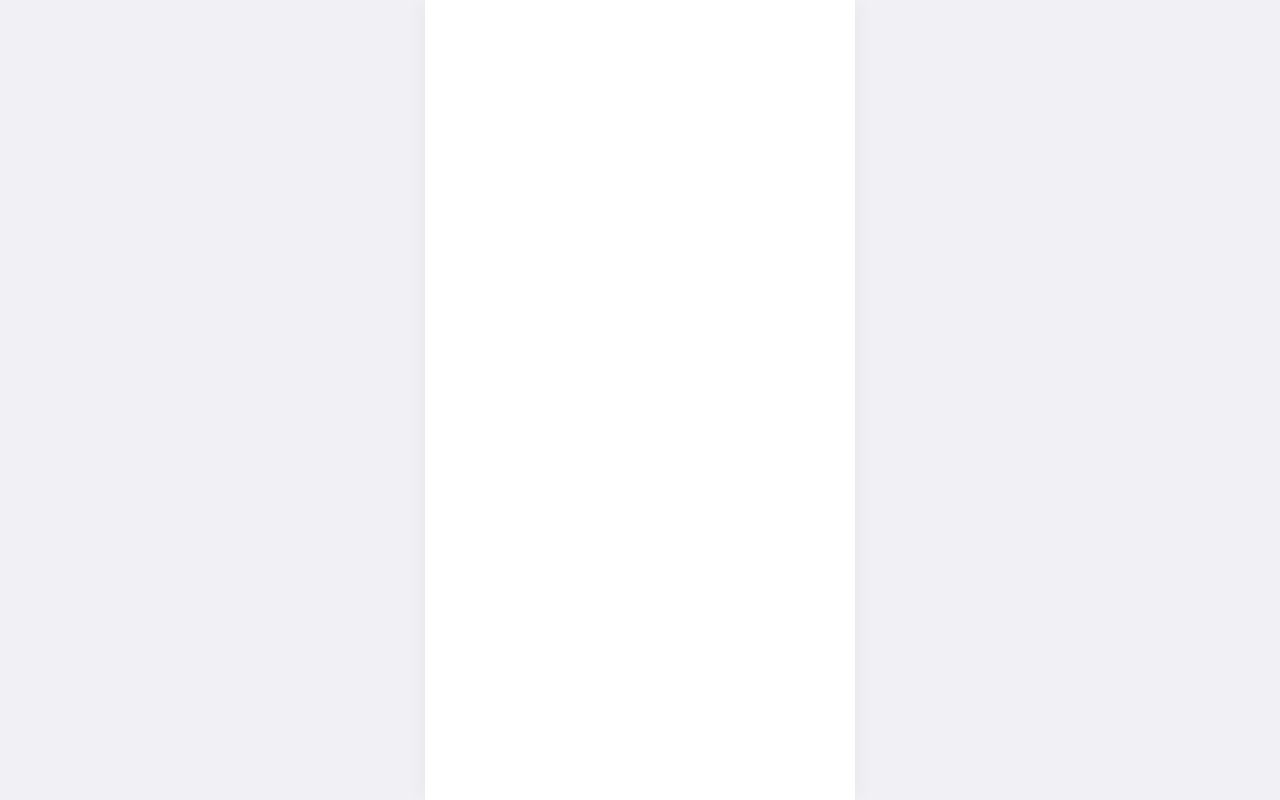
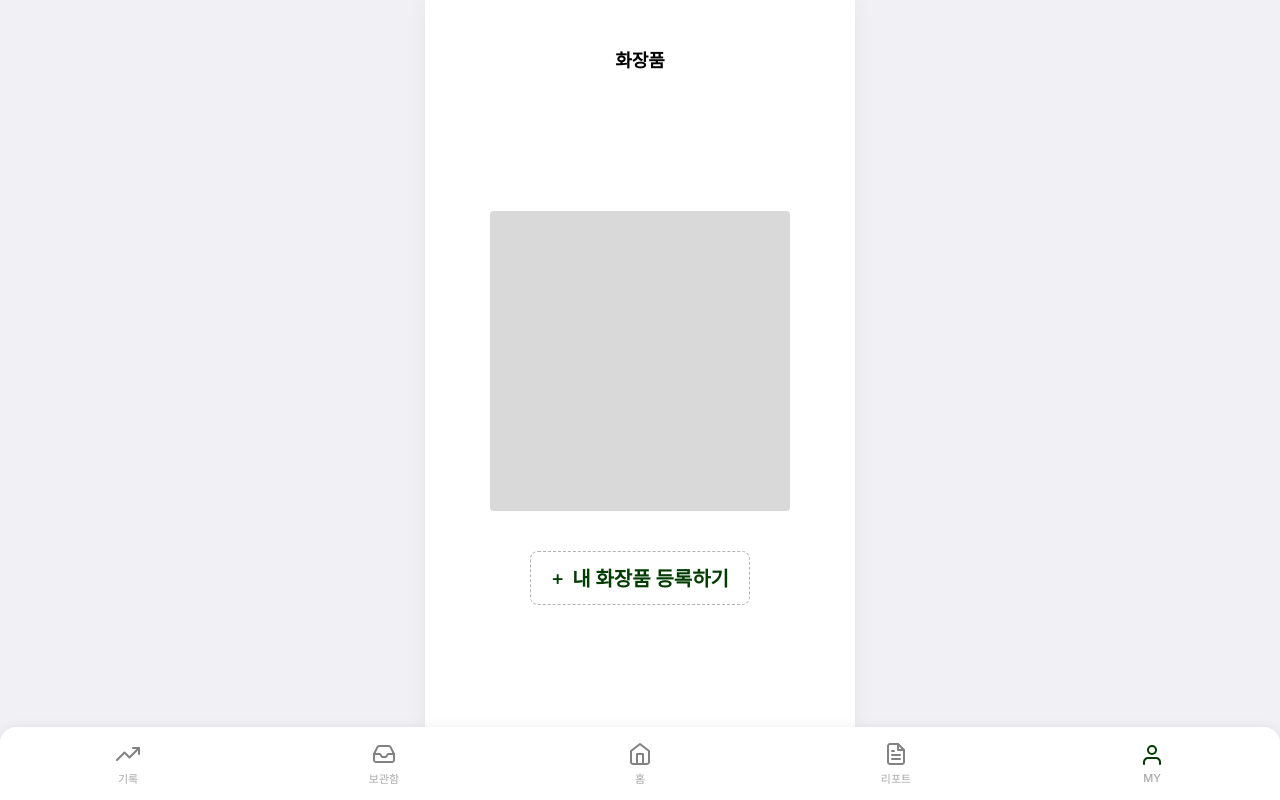
Before and after one commit to LikeLionUniv-INU/14th-toMeta-frontend, a React (Vite) app: page /emptypouch in a window 1280 px wide. Before the commit this address had no page. Built offline with nearby package versions, Linux system fonts and the light colour scheme.

Commit message:
Feat: 화장품 등록 전 페이지 구현

```diff
--- a/src/App.jsx
+++ b/src/App.jsx
@@ -7,6 +7,7 @@ import AppLayout from './styles/AppLayout';
 import Privacy from './pages/Privacy';
 import HealthConnect from './pages/HealthConnect';
 import DefaultInput from './pages/DefaultInput';
+import EmptyPouch from './pages/EmptyPouch';
 import ProfileInput from './pages/ProfileInput';
 import SkintypeInput from './pages/SkintypeInput';
 import Notification from './pages/Notification';
@@ -26,6 +27,7 @@ function App() {
           <Route path="/onboarding/skin-type" element={<SkintypeInput />} />
           <Route path="/onboarding/notification" element={<Notification />} />
           <Route path="/defaultinput" element={<DefaultInput />} />
+          <Route path="/emptypouch" element={<EmptyPouch />} />
           <Route
             path="/register/search-cosmetic"
             element={<SearchCosmetic />}
--- /dev/null
+++ b/src/pages/EmptyPouch.jsx
@@ -0,0 +1,95 @@
+import React from 'react';
+import styled from 'styled-components';
+import { useNavigate } from 'react-router-dom';
+
+import NavigationBar from '../components/NavigationBar';
+
+export default function EmptyPouch() {
+  const navigate = useNavigate();
+
+  const handleRegister = () => {
+    navigate('/register/search-cosmetic');
+  };
+
+  return (
+    <Container>
+      <Header>화장품</Header>
+
+      <ContentArea>
+        <ImagePlaceholder />
+
+        <RegisterButton onClick={handleRegister}>
+          <PlusIcon>+</PlusIcon>
+          <ButtonText>내 화장품 등록하기</ButtonText>
+        </RegisterButton>
+      </ContentArea>
+
+      <NavigationBar />
+    </Container>
+  );
+}
+
+const Container = styled.div`
+  margin: 30px 20px;
+  height: 100dvh;
+  background-color: #ffffff;
+  padding-bottom: 73px;
+  box-sizing: border-box;
+  display: flex;
+  flex-direction: column;
+`;
+
+const Header = styled.header`
+  text-align: center;
+  padding: 16px 0;
+  font-weight: 700;
+  font-size: 18px;
+  color: #000000;
+`;
+
+const ContentArea = styled.main`
+  flex: 1;
+  display: flex;
+  flex-direction: column;
+  align-items: center;
+  justify-content: center;
+  padding: 0 20px;
+  margin-top: -30px;
+`;
+
+const ImagePlaceholder = styled.div`
+  width: 300px;
+  height: 300px;
+  background-color: #D9D9D9;
+  border-radius: 4px;
+  margin-bottom: 40px;
+`;
+
+const RegisterButton = styled.button`
+  width: 220px;
+  height: 54px;
+  background-color: transparent;
+  border: 1.5px dashed #B3B3B3;
+  border-radius: 8px;
+  display: flex;
+  align-items: center;
+  justify-content: center;
+  gap: 8px;
+  cursor: pointer;
+
+  &:active {
+    background-color: #F8F8F8;
+  }
+`;
+
+const PlusIcon = styled.span`
+  font-size: 20px;
+  font-weight: 500;
+  color: #003B00;
+`;
+
+const ButtonText = styled.span`
+  font-size: 20px;
+  font-weight: 700;
+  color: #003B00;
+`;
```
